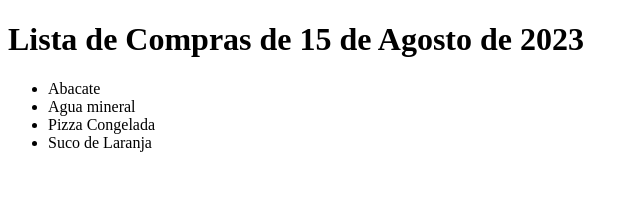
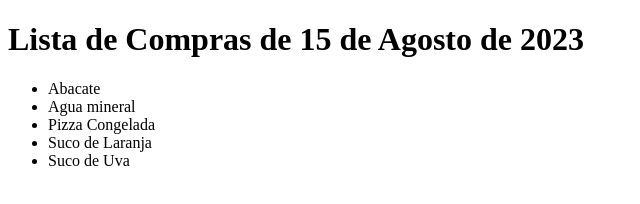
Before and after one commit to ThalesAvila/meu_repositorio_de_exemplo, a plain HTML site: page index.html in a window 1280 px wide. Shown: the full height of the page, 0-640 px from the left. Drawn offline with Linux system fonts and the light colour scheme.

Commit message:
Esqueci do suco de uva

```diff
--- a/index.html
+++ b/index.html
@@ -13,6 +13,7 @@
         <li>Agua mineral</li>
         <li>Pizza Congelada</li>
         <li>Suco de Laranja</li>
+        <li>Suco de Uva</li>
     </ul>
 </body>
 </html>
```
